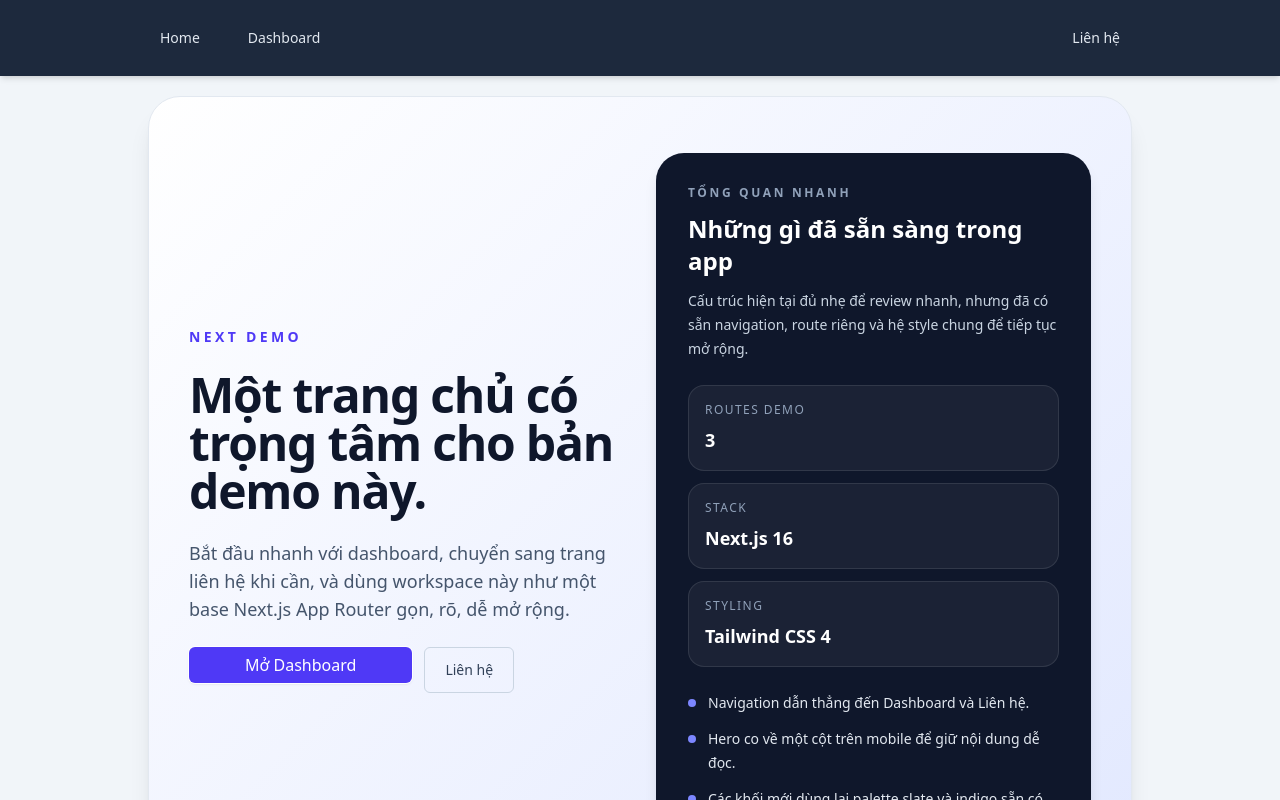
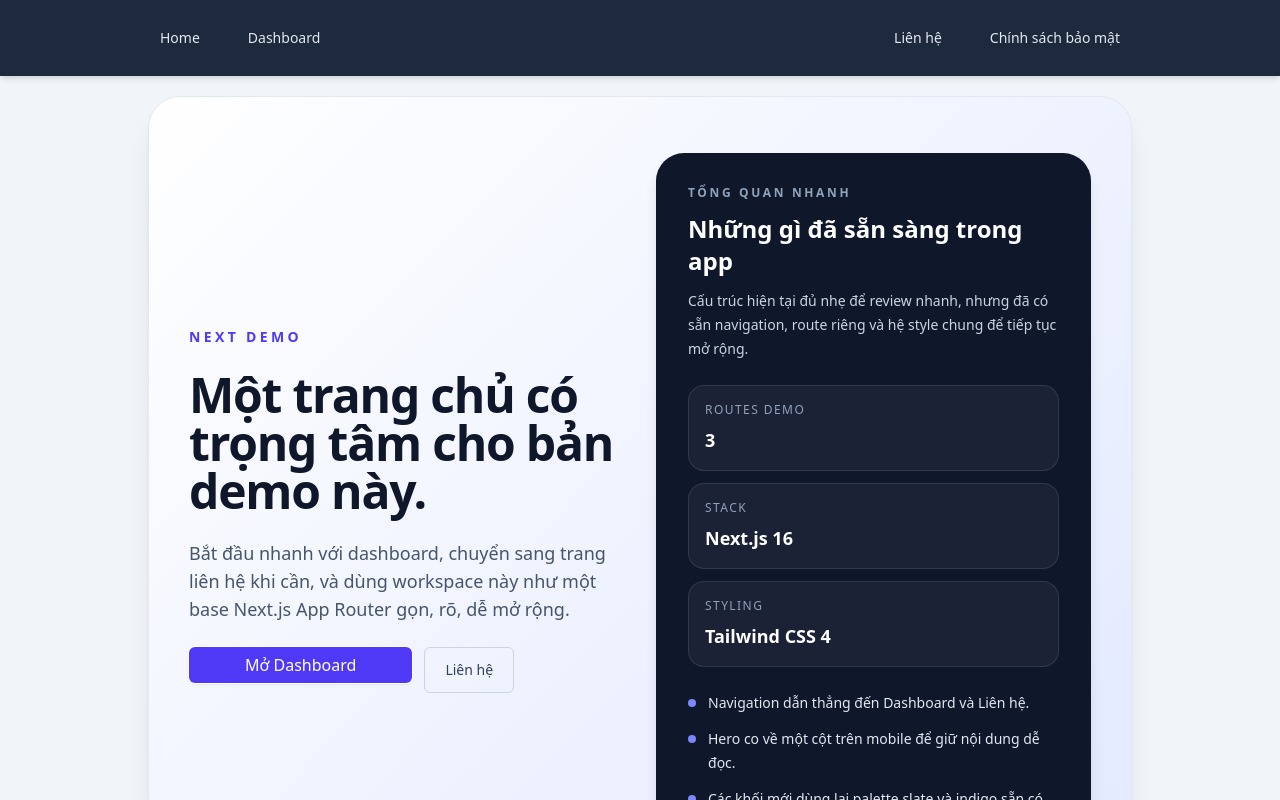
Before and after one commit to trungh1983/next_demo, a Next.js app: page / in a window 1280 px wide. Shown: the top 800 px of the page. Built offline with nearby package versions, Linux system fonts and the light colour scheme.

Commit message:
feat: 009 header privacy link

```diff
--- a/src/app/globals.css
+++ b/src/app/globals.css
@@ -12,7 +12,10 @@
     @apply bg-slate-800 shadow-md;
   }
   nav {
-    @apply p-5 max-w-screen-lg mx-auto flex items-center justify-between *:space-x-6 *:flex *:items-center;
+    @apply mx-auto flex max-w-screen-lg flex-col gap-3 p-5 sm:flex-row sm:items-center sm:justify-between;
+  }
+  nav > div {
+    @apply flex flex-wrap items-center gap-2 sm:gap-6;
   }
   main {
     @apply w-full max-w-screen-lg flex-1 mx-auto p-5;
--- a/src/app/layout.jsx
+++ b/src/app/layout.jsx
@@ -8,7 +8,7 @@ export default function RootLayout({ children }) {
     <html lang="en">
       <body>
         <header>
-          <nav>
+          <nav aria-label="Main navigation">
             <div>
               <Link className="nav-link" href="/">
                 Home
@@ -20,6 +20,9 @@ export default function RootLayout({ children }) {
             <div>
               <Link className="nav-link" href="/lien-he">
                 Liên hệ
+              </Link>
+              <Link className="nav-link" href="/chinh-sach-bao-mat">
+                Chính sách bảo mật
               </Link>
             </div>
           </nav>
```
Also changed, not shown: 1 other file (tests, documents, lock files or other folders).
